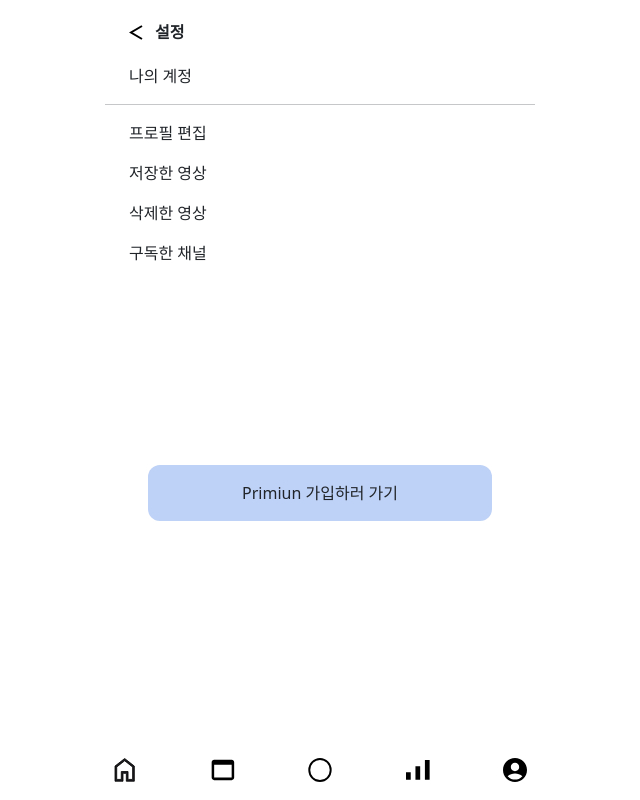
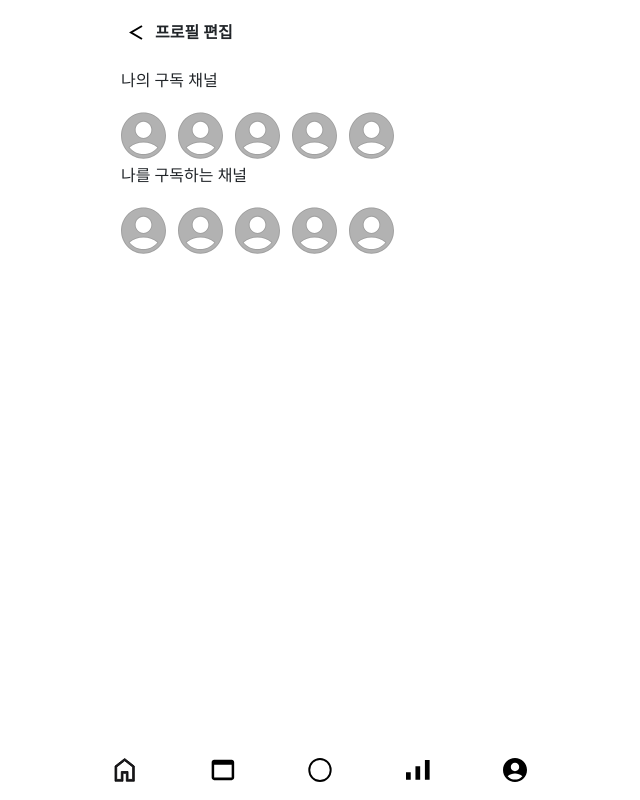
Before and after one commit to TeamGuys/Hansuyo_Front, a React (Create React App) app: page /setting/edit/subChannel in a window 1280 px wide. Shown: the whole page, without its empty margins (320-960 px from the left). Built offline with nearby package versions, Linux system fonts and the light colour scheme.

Commit message:
Feat : 구독 채널 구현

```diff
--- a/src/App.js
+++ b/src/App.js
@@ -17,7 +17,7 @@ import Setting from "./pages/Setting/Setting";
 import Edit from './pages/Setting/Edit';
 import My from './pages/Setting/My.jsx';
 import Profile from './pages/Setting/Profile.jsx';
-
+import SubChannel from './pages/Setting/SubChannel.jsx';
 const App = () => {
   return (
     <Router>
@@ -36,7 +36,7 @@ const App = () => {
           <Route path="/setting/edit/profile" element={<Profile />} />
           <Route path="/setting/edit/saveVideo" element={<Edit />} />
           <Route path="/setting/edit/deleteVideo" element={<Edit />} />
-          <Route path="/setting/edit/subChannel" element={<Edit />} />
+          <Route path="/setting/edit/subChannel" element={<SubChannel />} />
 
 
         </Routes>
--- a/src/components/Setting/Subscirbe/Subscribe.jsx
+++ b/src/components/Setting/Subscirbe/Subscribe.jsx
@@ -1,10 +1,10 @@
 import Icon from "./Icon"
 
-export const Subscribe = () => {
+export const Subscribe = ({text}) => {
   return(
     <>
-      <p className="w-full px-3 py-1"> 나의 구독 채널 </p>
-      <div className="w-full px-5 py-4 flex space-x-3">
+      <p className="w-full px-3 py-1"> {text} </p>
+      <div className="w-full px-3 flex space-x-3">
       <Icon />
       <Icon />
       <Icon />
--- a/src/pages/Setting/Setting.jsx
+++ b/src/pages/Setting/Setting.jsx
@@ -16,7 +16,7 @@ const Setting = () =>{
 
       <Border />
 
-      <Subscribe />
+      <Subscribe text={'나의 구독 채널'}/>
       <Border />
       <Collection />
 
--- /dev/null
+++ b/src/pages/Setting/SubChannel.jsx
@@ -0,0 +1,22 @@
+import Back from "../../components/Common/Back";
+import { Subscribe } from "../../components/Setting/Subscirbe/Subscribe";
+const SubChannel = () => {
+    return (
+        <div className="w-full">
+            <div className="flex items-center p-4 h-16 space-x-3 font-bold"> {/* h-16으로 높이 설정 */}
+                <Back />
+                <p className="mb-0">프로필 편집</p>
+            </div>
+            <div>
+            <Subscribe text={'나의 구독 채널'}/>
+
+            </div>
+            <div>
+            <Subscribe text={'나를 구독하는 채널'}/>
+
+            </div>
+        </div>
+    )
+}
+
+export default SubChannel;
```
